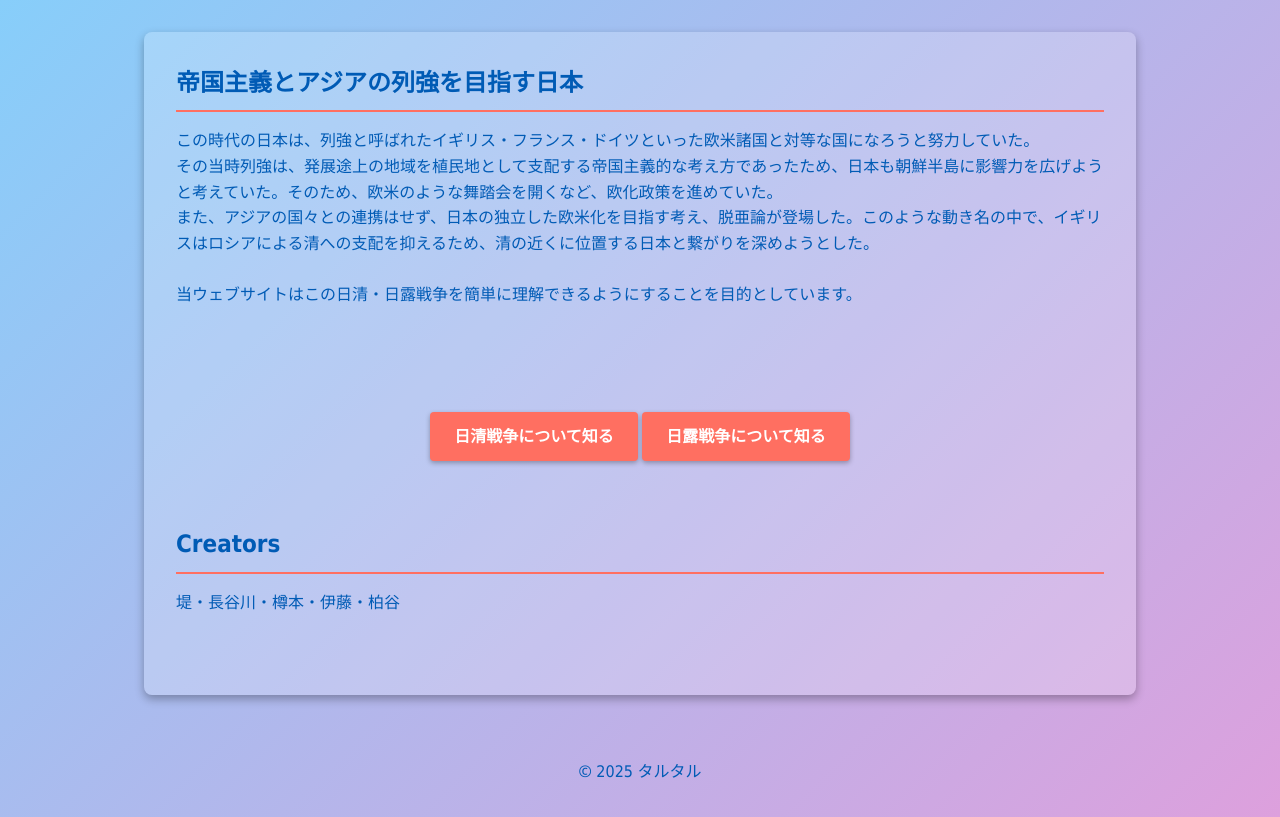
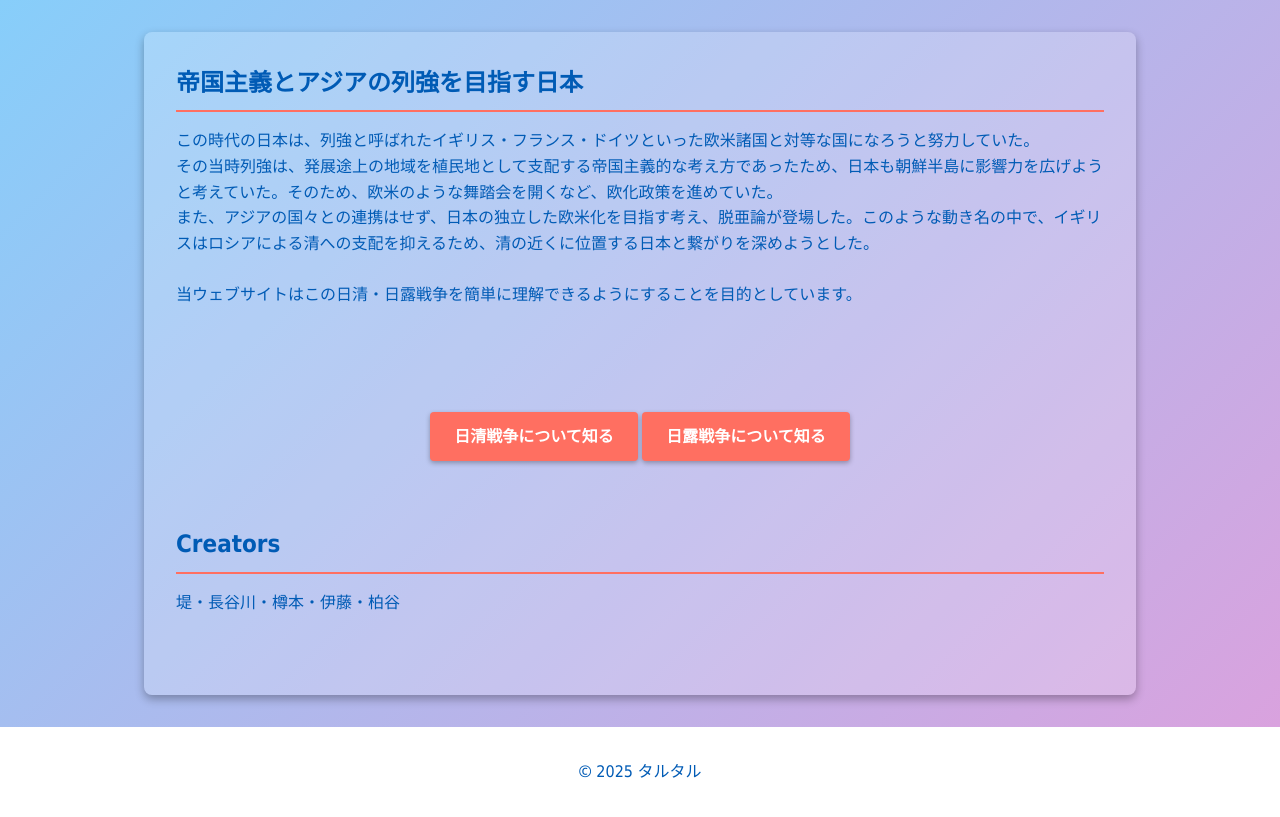
Before and after one commit to Pe11u/NissinNichiro, a plain HTML site: page index.html in a window 1280 px wide. Drawn offline with Linux system fonts and the light colour scheme.

Commit message:
Update index.html

```diff
--- a/index.html
+++ b/index.html
@@ -83,10 +83,12 @@
       margin: 1.25rem 0;
       color: #003870;
     }
-    footer {
-      text-align: center;
-      padding: 1rem;
-    }
+  footer {
+    text-align: center;
+    padding: 1rem;
+    background-color: #ffffff;
+    color: #005bb5;
+  }
   </style>
 <body>
   <main>
```
